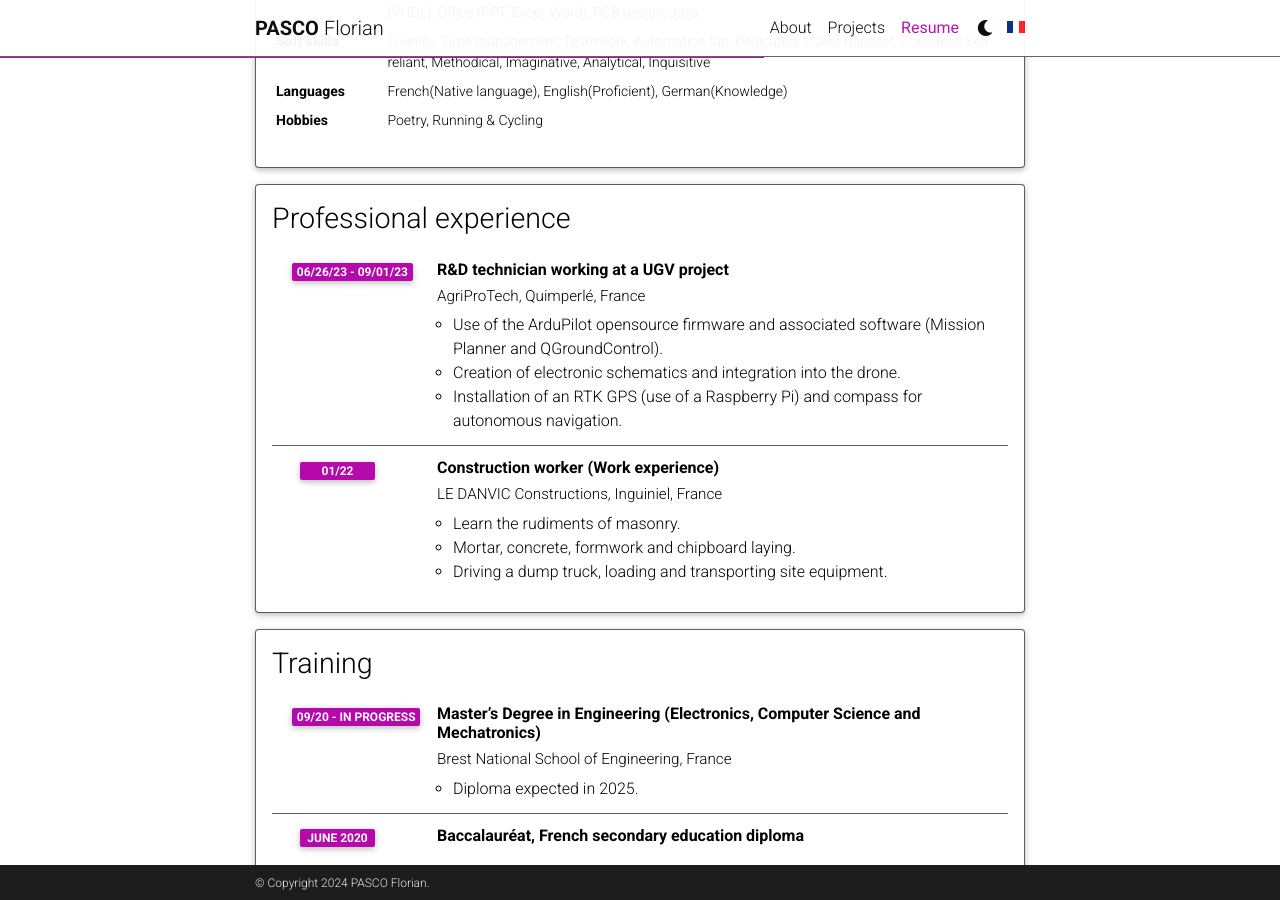
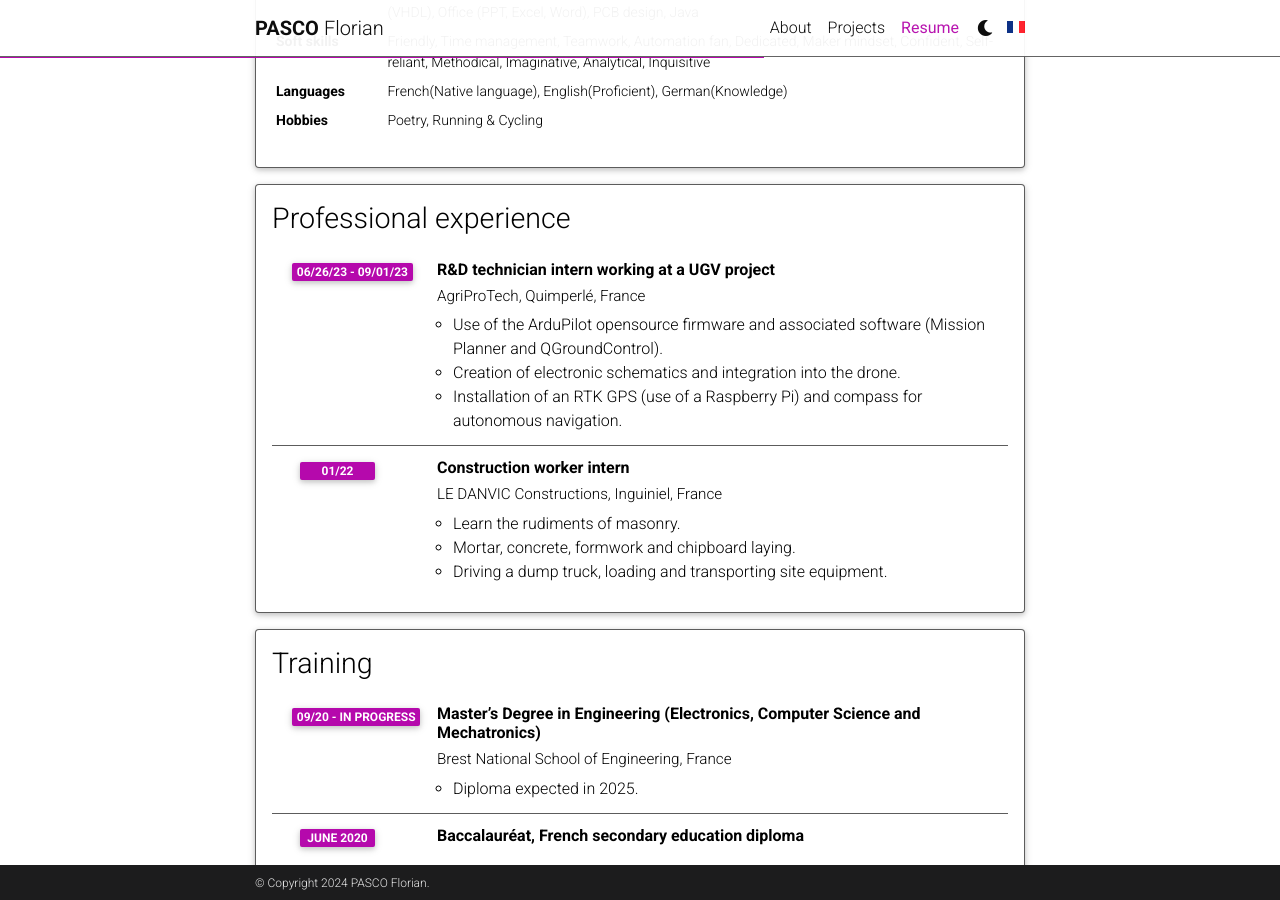
Before and after one commit to mpek29/en, a Jekyll site: the page built from _pages/resume.md, in a window 1280 px wide and 900 px high, scrolled down 463 px. Built offline with Jekyll 4.4.1, drawn with Linux system fonts in a browser that asks for light colours; comment, search, counter and statistics services are not loaded; a style sheet for code colours, icons or effects is not loaded.

Commit message:
Update resume.yml

```diff
--- a/_data/resume.yml
+++ b/_data/resume.yml
@@ -31,7 +31,7 @@
 - title: Professional experience
   type: time_table
   contents:
-    - title: R&D technician working at a UGV project
+    - title: R&D technician intern working at a UGV project
       institution: AgriProTech, Quimperlé, France
       year: 06/26/23 - 09/01/23
       description:
@@ -39,7 +39,7 @@
         - Creation of electronic schematics and integration into the drone.
         - Installation of an RTK GPS (use of a Raspberry Pi) and compass for autonomous navigation.
 
-    - title: Construction worker (Work experience)
+    - title: Construction worker intern
       institution: LE DANVIC Constructions, Inguiniel, France
       year: 01/22
       description:
```
